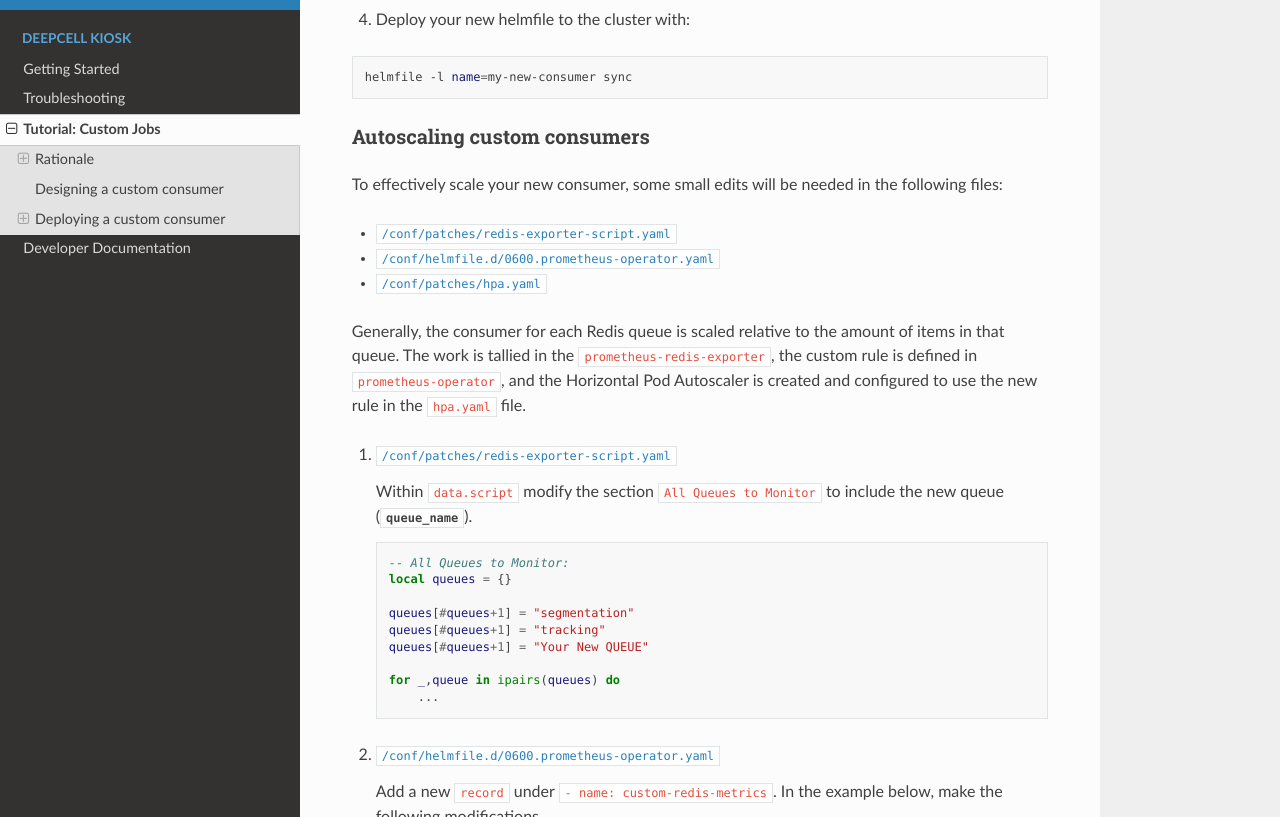
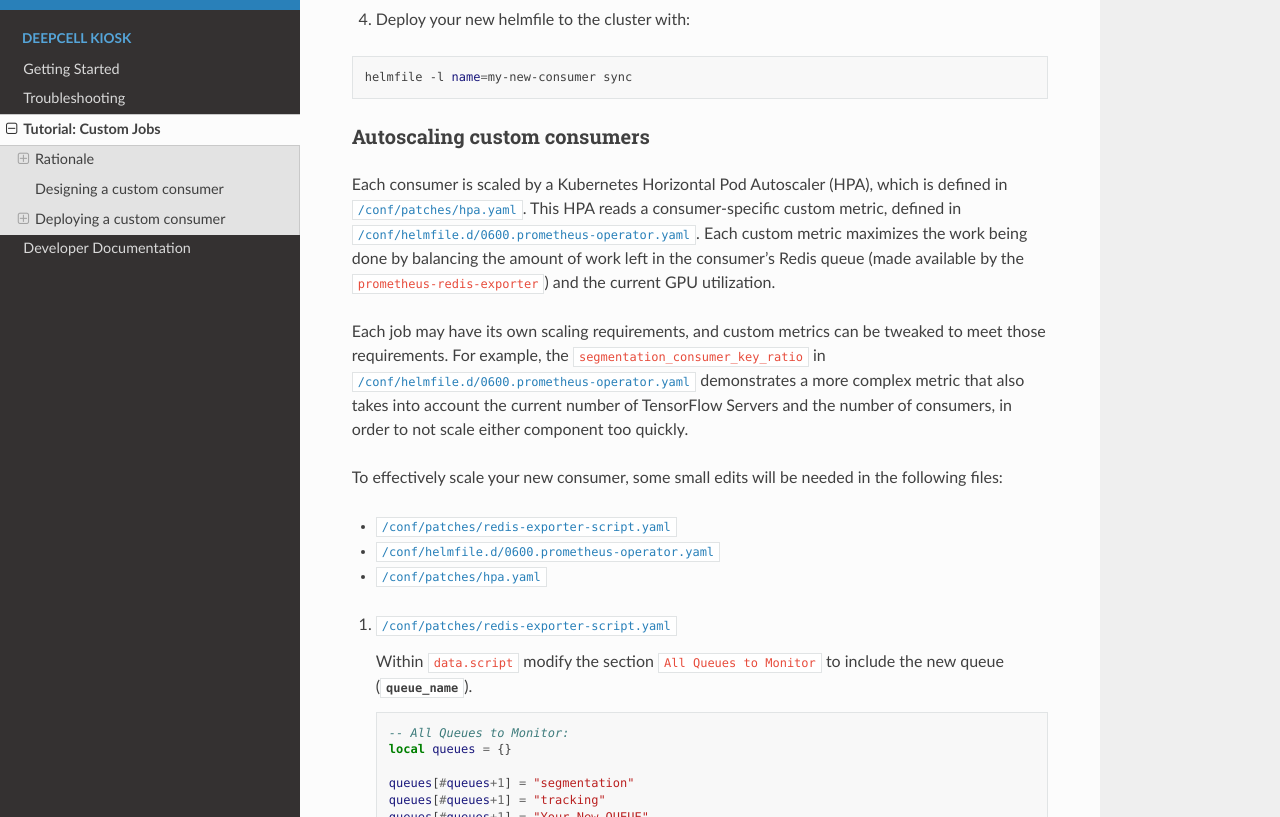
Before and after one commit to vanvalenlab/kiosk-console, a Sphinx documentation site: the page built from docs/source/CUSTOM-JOB.rst, in a window 1280 px wide and 900 px high, scrolled down 1731 px, cut to the strip 83-900 px from the top of the window. Built offline with Sphinx 7.4.7 and the Read the Docs theme 2.0.0, drawn with Linux system fonts in a browser that asks for light colours; some of the changed text lies outside the part shown.

Commit message:
first pass at adding some guidelines for autoscaling. nothing super specific.

```diff
--- a/docs/source/CUSTOM-JOB.rst
+++ b/docs/source/CUSTOM-JOB.rst
@@ -190,13 +190,18 @@ The DeepCell Kiosk uses |helm| and |helmfile| to coordinate Docker containers. T
 Autoscaling custom consumers
 ^^^^^^^^^^^^^^^^^^^^^^^^^^^^
 
+Each consumer is scaled by a Kubernetes Horizontal Pod Autoscaler (HPA), which is defined in |/conf/patches/hpa.yaml|.
+This HPA reads a consumer-specific custom metric, defined in |/conf/helmfile.d/0600.prometheus-operator.yaml|.
+Each custom metric maximizes the work being done by balancing the amount of work left in the consumer's Redis queue (made available by the ``prometheus-redis-exporter``) and the current GPU utilization.
+
+Each job may have its own scaling requirements, and custom metrics can be tweaked to meet those requirements.
+For example, the ``segmentation_consumer_key_ratio`` in |/conf/helmfile.d/0600.prometheus-operator.yaml| demonstrates a more complex metric that also takes into account the current number of TensorFlow Servers and the number of consumers, in order to not scale either component too quickly.
+
 To effectively scale your new consumer, some small edits will be needed in the following files:
 
 * |/conf/patches/redis-exporter-script.yaml|
 * |/conf/helmfile.d/0600.prometheus-operator.yaml|
 * |/conf/patches/hpa.yaml|
-
-Generally, the consumer for each Redis queue is scaled relative to the amount of items in that queue. The work is tallied in the ``prometheus-redis-exporter``, the custom rule is defined in ``prometheus-operator``, and the Horizontal Pod Autoscaler is created and configured to use the new rule in the ``hpa.yaml`` file.
 
 1. |/conf/patches/redis-exporter-script.yaml|
 
@@ -285,6 +286,10 @@ Generally, the consumer for each Redis queue is scaled relative to the amount of
 .. |/conf/patches/redis-exporter-script.yaml| raw:: html
 
     <tt><a href="https://github.com/vanvalenlab/kiosk/blob/master/conf/patches/redis-exporter-script.yaml">/conf/patches/redis-exporter-script.yaml</a></tt>
+
+.. |/conf/helmfile.d/0230.redis-consumer.yaml| raw:: html
+
+    <tt><a href="https://github.com/vanvalenlab/kiosk/blob/master/conf/helmfile.d/0230.segmentation-consumer.yaml">/conf/helmfile.d/0230.segmentation-consumer.yaml</a></tt>
 
 Connecting custom consumers with the Kiosk
 ^^^^^^^^^^^^^^^^^^^^^^^^^^^^^^^^^^^^^^^^^^
```
Also changed, not shown: other parts of docs/source/CUSTOM-JOB.rst (+0 -4 lines).
